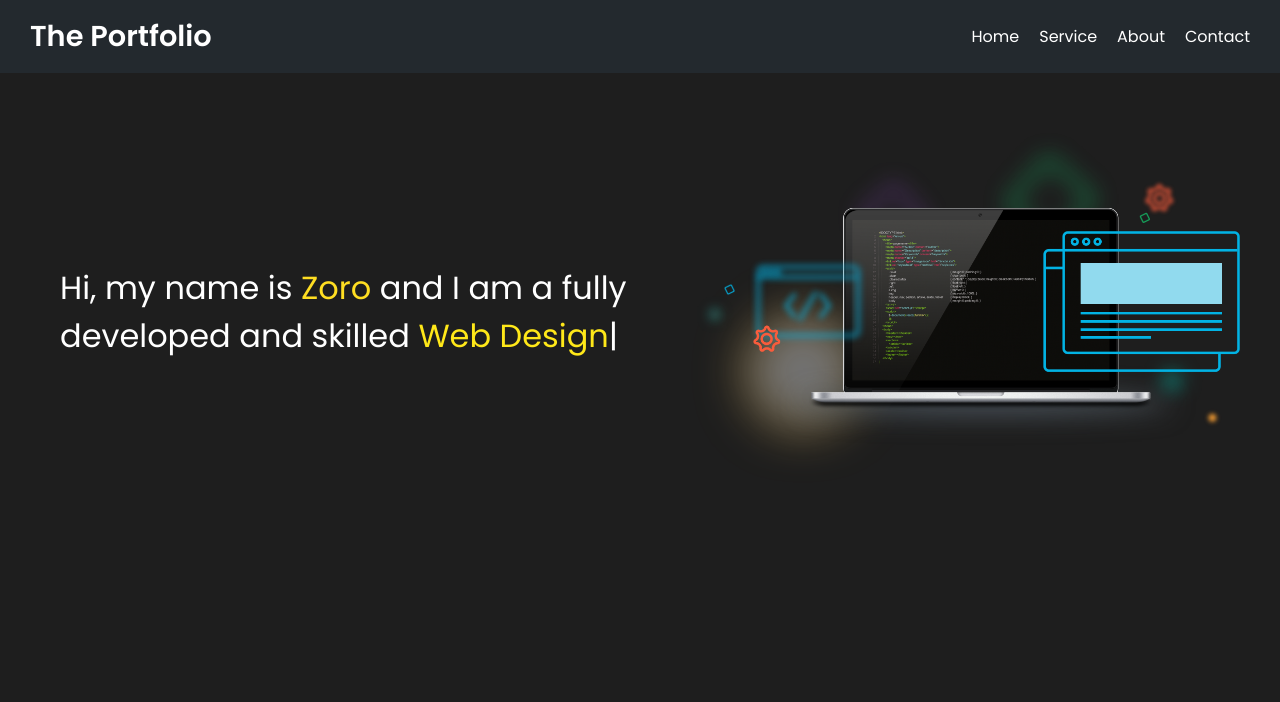
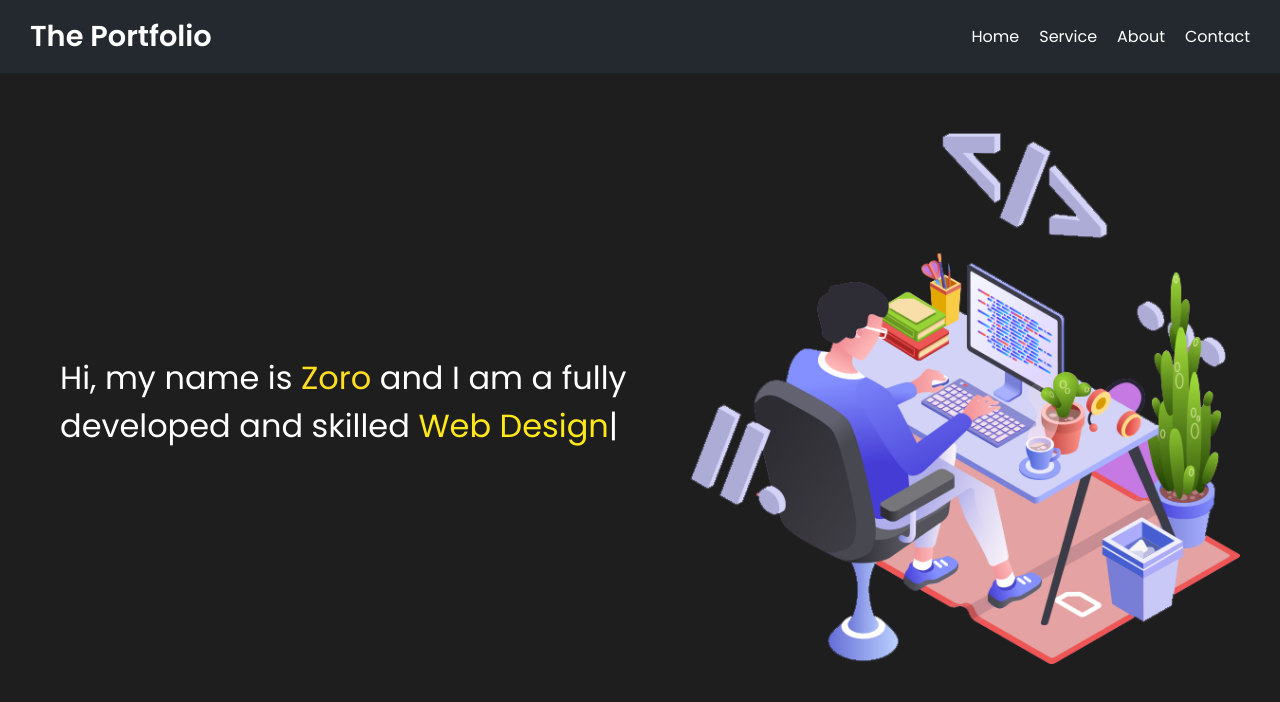
Before and after one commit to TheGreatZoro/Responsive-, a plain HTML site: page index.html in a window 1280 px wide. Drawn offline with nearby package versions, Linux system fonts and the light colour scheme.

Commit message:
Add files via upload

```diff
--- a/index.html
+++ b/index.html
@@ -156,7 +156,7 @@
         Hi, my name is <span class="good">Zoro</span> and I am a fully developed and skilled <span id="element"></span>
       </div>
       <div class="rightsection">
-        <img src="bg.png.png" alt="Developer illustration">
+        <img src="bg.png" alt="Developer illustration">
       </div>
     </section>
   </main>
```
